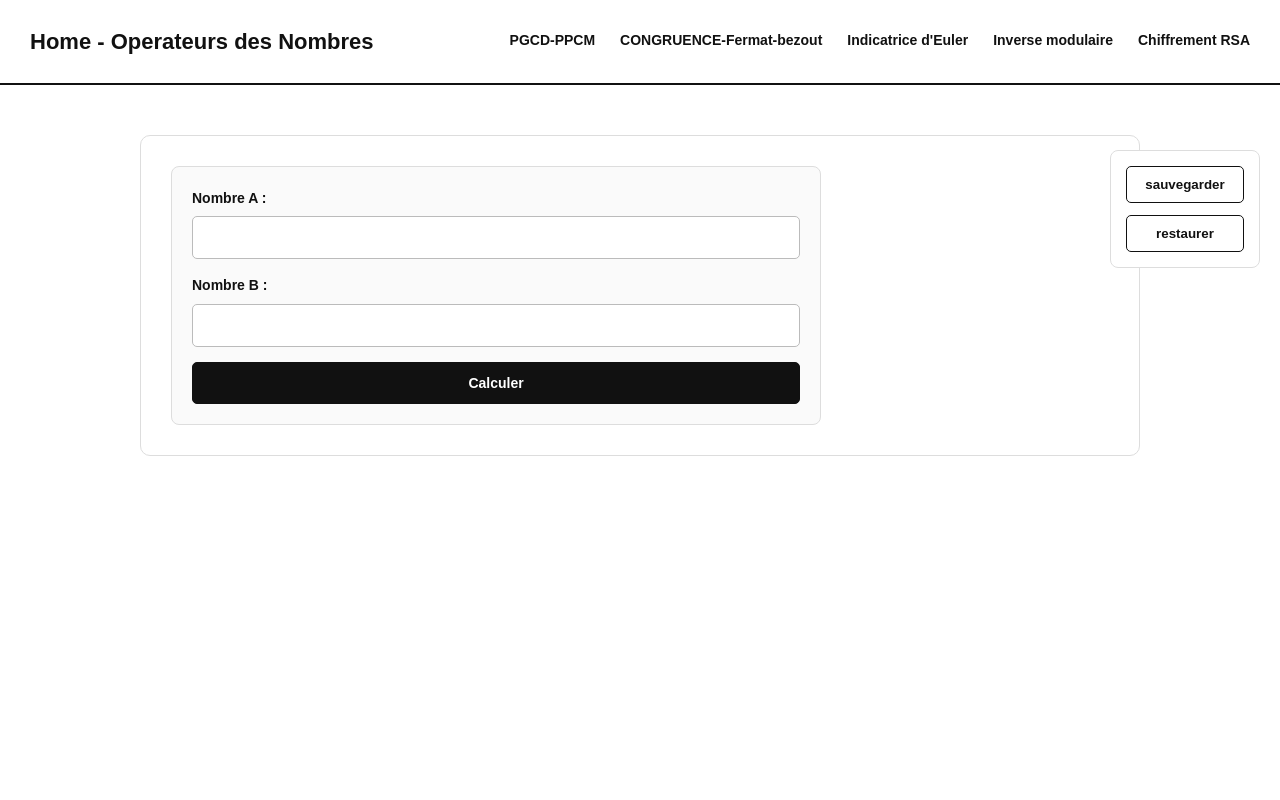
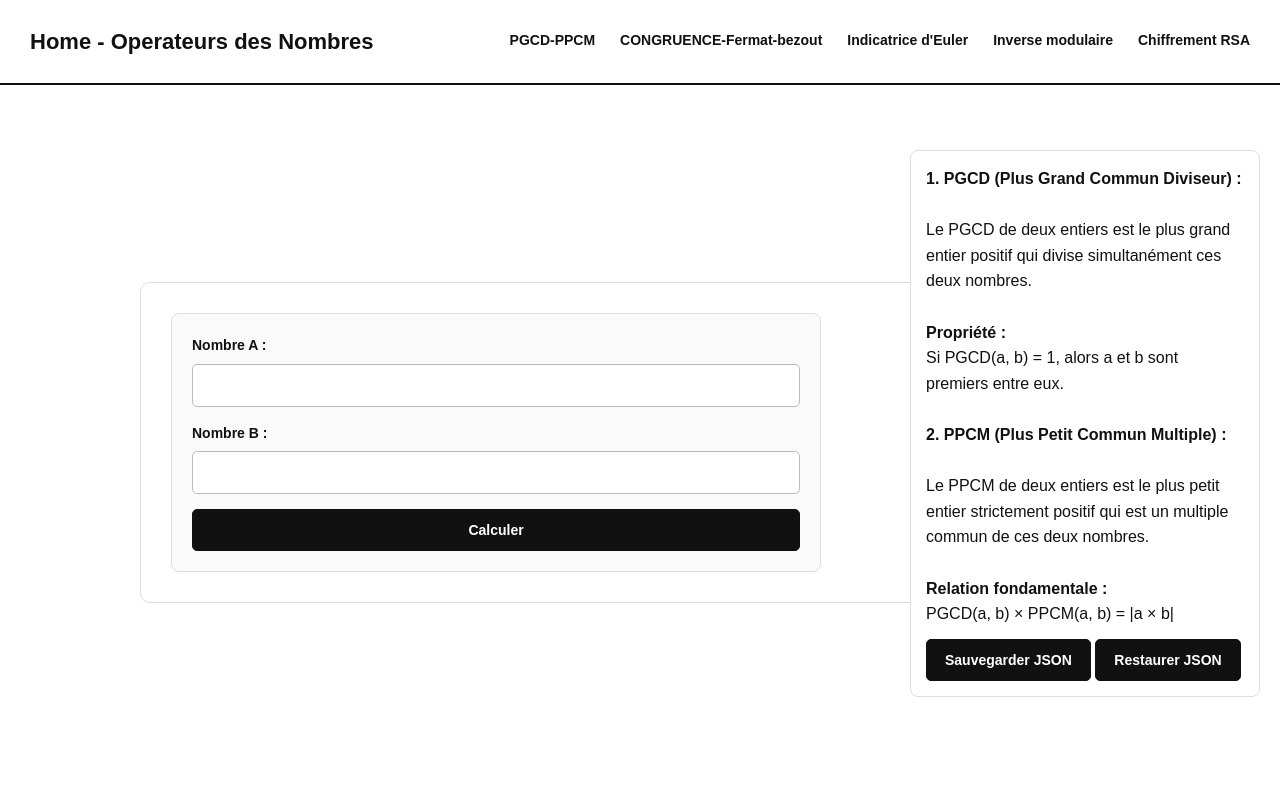
Before and after one commit to rocker-bell/MERN-CRUD, a Flask app: page / in a window 1280 px wide. Run offline with Flask 3, Linux system fonts and the light colour scheme.

Commit message:
ajoute des regles et definitions mathematiques correspondant a chaque concept utiliser

```diff
--- a/flask_webserver/Templates/index.html
+++ b/flask_webserver/Templates/index.html
@@ -52,16 +52,48 @@
 
             </nav>
 
-            <div class="sideBar-container">
+            <!-- <div class="sideBar-container">
             <span class="side-bar">
                 <button type="button">sauvegarder</button>
                 <button type="restaurer">restaurer</button>
             </span>
-            </div>
+            </div> -->
 
             <div class="form_group">
 
-        <div class="form_results_container pgcd-ppcm">
+        <div class="form_results_container pgcd-ppcm" data-operation="pgcd_ppcm">
+
+             <div class="sideBar-container">
+            <span class="side-bar">
+                <span class="regle">
+    <strong>1. PGCD (Plus Grand Commun Diviseur) :</strong><br><br>
+    Le PGCD de deux entiers est le plus grand entier positif qui divise simultanément ces deux nombres.<br><br>
+    <strong>Propriété :</strong><br>
+    Si PGCD(a, b) = 1, alors a et b sont premiers entre eux.<br><br>
+
+    <strong>2. PPCM (Plus Petit Commun Multiple) :</strong><br><br>
+    Le PPCM de deux entiers est le plus petit entier strictement positif qui est un multiple commun de ces deux nombres.<br><br>
+    <strong>Relation fondamentale :</strong><br>
+    PGCD(a, b) × PPCM(a, b) = |a × b|
+</span>
+
+                    <div class="save-restore">
+                        <button type="button" class="save-btn">
+                            Sauvegarder JSON
+                        </button>
+
+                        <button type="button" class="restore-btn">
+                            Restaurer JSON
+                        </button>
+
+                        <input type="file"
+                            class="restore-file"
+                            accept=".json,application/json"
+                            hidden>
+                    </div>
+
+            </span>
+            </div>
 
 
              <form action="{{ url_for('calcul') }}" method="POST">
@@ -164,12 +196,19 @@
 
 
 
-        <div class="form_results_container congruence_fermat_bezout">
+        <div class="form_results_container congruence_fermat_bezout"  data-operation="congruence_fermat_bezout">
 
     <h2>Congruence, petit théorème de Fermat et Bézout</h2>
 
     <!-- FORMULAIRE FERMAT -->
     <form action="{{ url_for('calcul') }}" method="POST">
+         <div class="sideBar-container">
+            <!-- <span class="side-bar">
+
+                <button type="button">sauvegarder</button>
+                <button type="restaurer">restaurer</button>
+            </span> -->
+            </div>
 
         <h3>1. Congruence et théorème de Fermat</h3>
 
@@ -229,6 +268,40 @@
     <!-- FORMULAIRE BEZOUT -->
 
     <form action="/" method="POST">
+
+         <div class="sideBar-container">
+            <span class="side-bar">
+                <span class="regle">
+    <strong>1. Congruence :</strong><br>
+    Deux entiers a et b sont congrus modulo n si leur différence est divisible par n.<br>
+    a ≡ b (mod n) ⟺ n | (a − b)<br><br>
+
+    <strong>2. Petit théorème de Fermat :</strong><br>
+    Si p est un nombre premier et si p ne divise pas a, alors :<br>
+    a<sup>p−1</sup> ≡ 1 (mod p)<br><br>
+
+    <strong>3. Identité de Bézout :</strong><br>
+    Pour deux entiers a et b, il existe deux entiers u et v tels que :<br>
+    au + bv = PGCD(a, b)<br><br>
+    Si PGCD(a, b) = 1, alors :<br>
+    au + bv = 1
+</span>
+                <div class="save-restore">
+                    <button type="button" class="save-btn">
+                        Sauvegarder JSON
+                    </button>
+
+                    <button type="button" class="restore-btn">
+                        Restaurer JSON
+                    </button>
+
+                    <input type="file"
+                        class="restore-file"
+                        accept=".json,application/json"
+                        hidden>
+                </div>
+            </span>
+            </div>
 
         <h3>2. Identité de Bézout</h3>
 
@@ -364,11 +437,22 @@
 </div>
 
 
-        <div class="form_results_container indicatrice_euler">
+        <div class="form_results_container indicatrice_euler" data-operation="indicatrice_euler">
 
     <h2>Fonction indicatrice d'Euler</h2>
 
     <form action="/" method="POST">
+
+         <div class="sideBar-container">
+            <span class="side-bar">
+                <span class="regle">
+    <strong>Indicatrice d'Euler :</strong><br><br>
+    L'indicatrice d'Euler d'un entier n est le nombre d'entiers positifs inférieurs ou égaux à n qui sont premiers avec n (leur PGCD est égal à 1).
+</span>
+                <button type="button">sauvegarder</button>
+                <button type="restaurer">restaurer</button>
+            </span>
+            </div>
 
         <div class="form-group">
             <label for="euler_n">Entier positif (n) :</label>
@@ -464,7 +548,29 @@
 </div>
 
 </div>
-       <div class="form_results_container inverse_modulaire">
+       <div class="form_results_container inverse_modulaire" data-operation="inverse_modulaire">
+         <div class="sideBar-container">
+            <span class="side-bar">
+                <span class="regle">
+    <strong>Inverse modulaire :</strong><br><br>
+    Un entier est l'inverse modulaire d'un autre entier modulo m si leur produit donne un reste égal à 1 lors de la division par m.
+</span>
+            <div class="save-restore">
+                <button type="button" class="save-btn">
+                    Sauvegarder JSON
+                </button>
+
+                <button type="button" class="restore-btn">
+                    Restaurer JSON
+                </button>
+
+                <input type="file"
+                    class="restore-file"
+                    accept=".json,application/json"
+                    hidden>
+            </div>
+            </span>
+            </div>
 
     <h2>Calcul de l'inverse modulaire</h2>
 
@@ -519,7 +625,43 @@
 </div>
 
 
-<div class="form_results_container chiffrements_rsa">
+<div class="form_results_container chiffrements_rsa"  data-operation="chiffrements_rsa">
+     <div class="sideBar-container">
+
+
+            <span class="side-bar">
+                 <span class="regle">
+    <strong>Règle fondamentale de RSA :</strong><br>
+    e × d ≡ 1 (mod φ(n))<br><br>
+
+    <strong>Avec :</strong><br>
+    • e : exposant public.<br>
+    • d : exposant privé.<br>
+    • φ(n) : indicateur d'Euler, calculé par (p − 1) × (q − 1).<br>
+    • n : module RSA, calculé par p × q.<br>
+    • p et q : deux grands nombres premiers secrets.<br><br>
+
+    <strong>Explication :</strong><br>
+    d est l'inverse multiplicatif de e modulo φ(n).
+    Autrement dit, le produit e × d doit donner un reste égal à 1
+    lorsqu'il est divisé par φ(n).
+</span>
+                <div class="save-restore">
+                <button type="button" class="save-btn">
+                    Sauvegarder JSON
+                </button>
+
+                <button type="button" class="restore-btn">
+                    Restaurer JSON
+                </button>
+
+                <input type="file"
+                    class="restore-file"
+                    accept=".json,application/json"
+                    hidden>
+            </div>
+            </span>
+            </div>
 
     <h2>Chiffrement RSA</h2>
 
@@ -629,16 +771,17 @@
 </div>
 </div>
 
-    <div>
+
+
+</div>
+
+         <div>
         {% if erreur %}
     <div class="error-box">
         <strong>Erreur :</strong> {{ erreur }}
     </div>
 {% endif %}
     </div>
-
-</div>
-
 
     </div>
 
--- a/flask_webserver/static/css/style.css
+++ b/flask_webserver/static/css/style.css
@@ -43,6 +43,7 @@
     width: 100%;
     min-height: 100vh;
     display: flex;
+    justify-content: space-between;
     flex-direction: column;
     align-items: stretch;
 }
@@ -107,7 +108,8 @@
 }
 
 .side-bar {
-    width: 150px;
+    width: 350px;
+    width: 350px;
     position: fixed;
     top: 150px;
     right: 20px;
```
